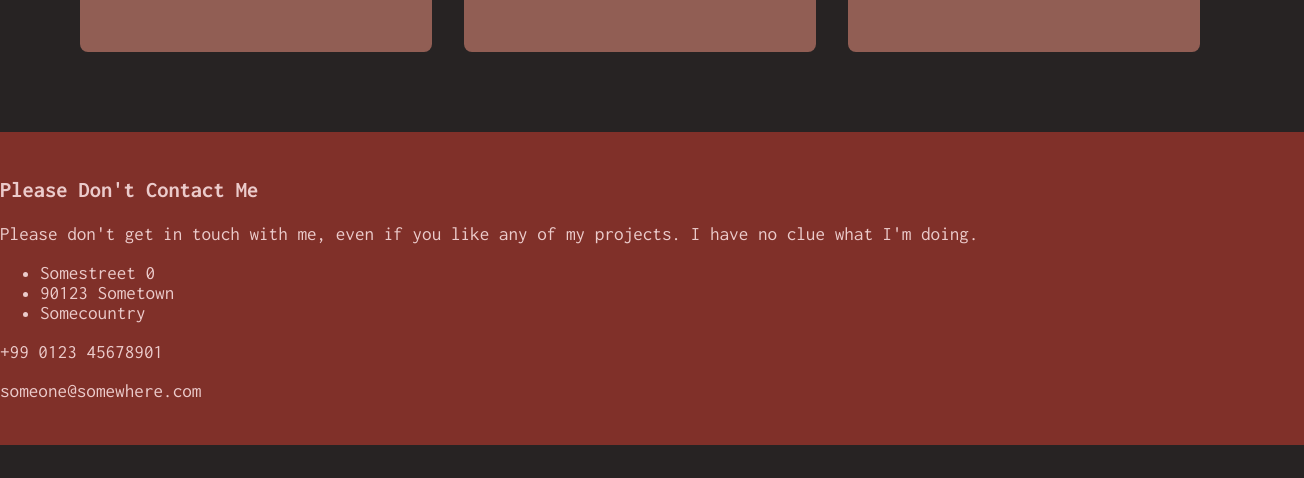
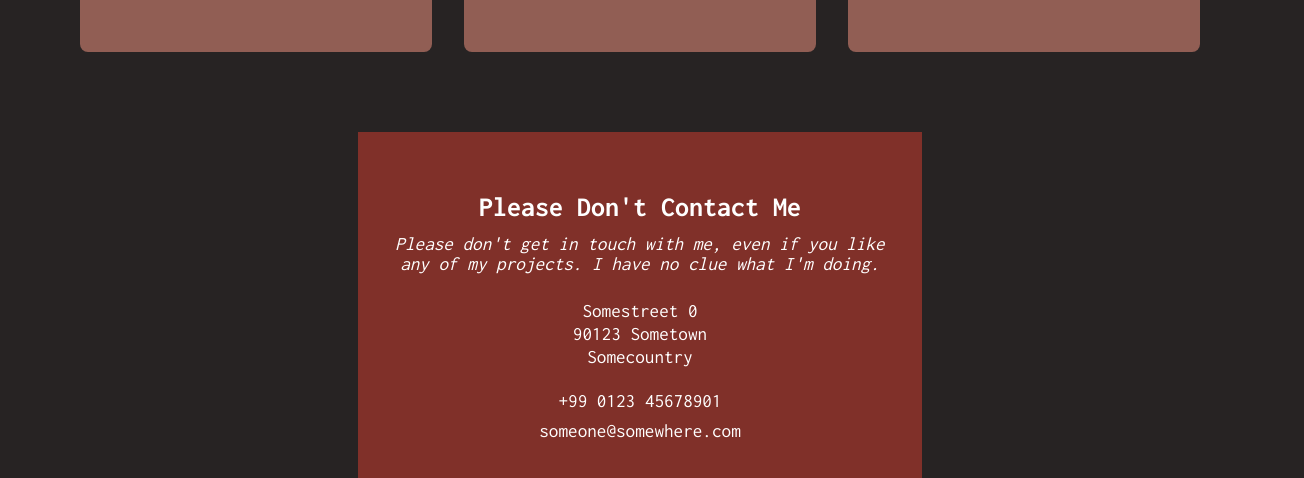
Before and after one commit to FukcThat/Homepage, a plain HTML site: page index.html in a window 1280 px wide. Shown: the part 1552-2030 px from the top of the page, 1304 px wide, since content can reach past the window. Before the commit the page ends 1997 px from the top, so only its background shows below. Drawn offline with Linux system fonts and the light colour scheme.

Commit message:
STYLE: Final touches

```diff
--- a/styles.css
+++ b/styles.css
@@ -45,7 +45,7 @@ section {
 }
 
 .about--text {
-  height: 20rem;
+  min-height: 20rem;
   background-color: rgb(66, 63, 63);
   width: 70%;
   padding: 2rem;
@@ -59,10 +59,36 @@ section {
   z-index: 2;
 }
 
-.contact {
-  width: 100%;
-  background-color: var(--accent-berry);
-  padding: 1.5rem;
+@media (max-width: 768px) {
+  .about {
+    flex-direction: column;
+    align-items: center;
+    text-align: center;
+  }
+
+  .header-img {
+    height: auto;
+    width: 100%;
+    max-width: 400px;
+  }
+
+  .about--text {
+    width: 100%;
+    margin-top: 1rem;
+  }
+
+  .about h2 {
+    position: static;
+    margin-top: 1rem;
+    font-size: 2rem;
+  }
+}
+
+.about,
+.header-img,
+.about--text,
+.about h2 {
+  transition: all 0.3s ease-in-out;
 }
 
 .project-wrapper {
@@ -107,3 +133,40 @@ section {
   object-fit: cover;
   border-radius: 0.25rem;
 }
+
+.contact {
+  max-width: 100%;
+  background-color: var(--accent-berry);
+  padding: 2rem;
+  color: white;
+  display: flex;
+  flex-direction: column;
+  align-items: center;
+  text-align: center;
+  box-sizing: border-box;
+}
+
+.contact h3 {
+  font-size: 1.75rem;
+  margin-bottom: 0.5rem;
+}
+
+.contact--description {
+  max-width: 500px;
+  font-style: italic;
+  margin-bottom: 1rem;
+}
+
+.contact--address {
+  list-style: none;
+  padding: 0;
+  margin-bottom: 1rem;
+}
+
+.contact--address li {
+  margin: 0.2rem 0;
+}
+
+.contact p {
+  margin: 0.3rem 0;
+}
```
